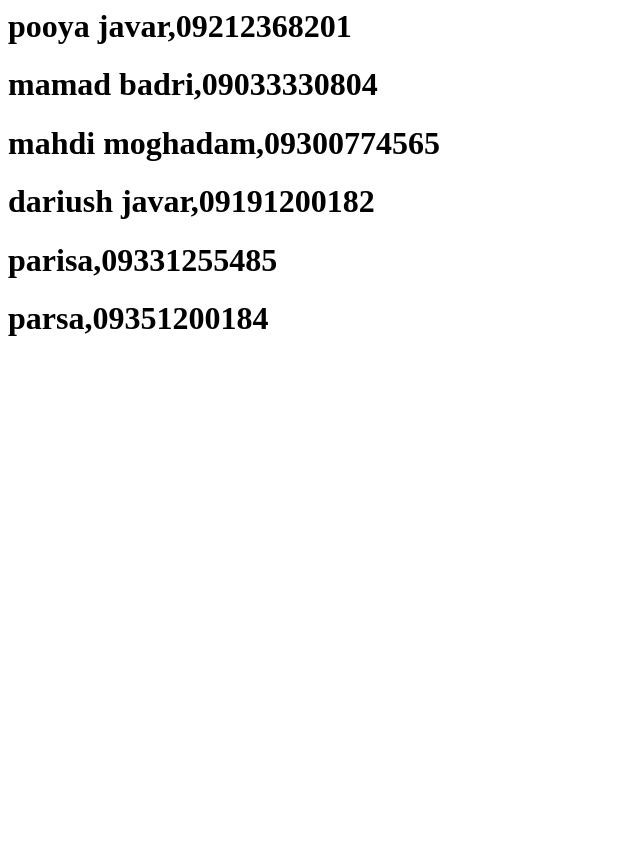
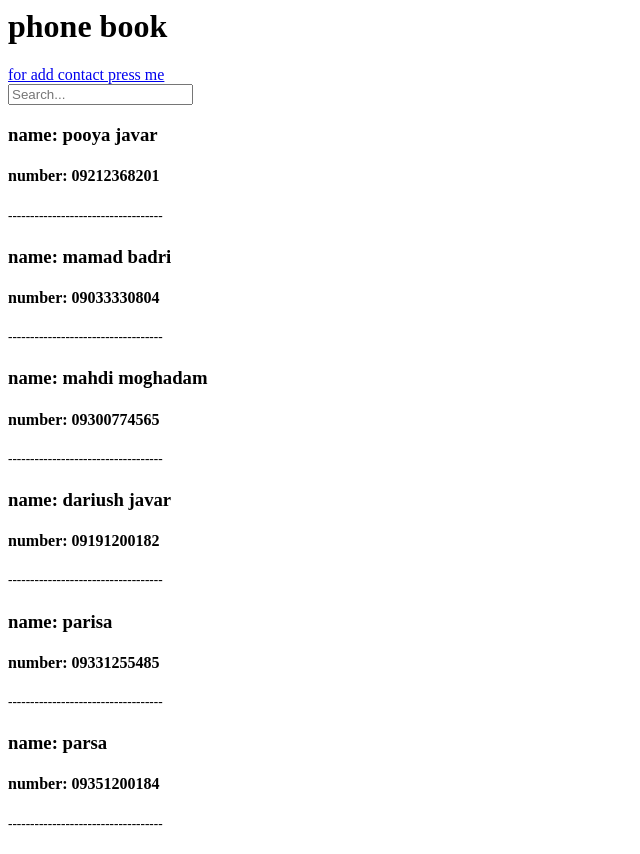
Before and after one commit to pooyajjj/phonebook, a Django app: page /phonebook/ in a window 1280 px wide. Shown: the whole page, without its empty margins (0-640 px from the left). Before the commit the page ends 800 px from the top, so only its background shows below. Run offline with Django 3.2, Linux system fonts and the light colour scheme; data comes from the database, SQL or seed files in the repository; both versions use the stored data as it was after the commit.

Commit message:
search complate

```diff
--- a/config/accounts/templates/tmp/phonebook.html
+++ b/config/accounts/templates/tmp/phonebook.html
@@ -1,6 +1,15 @@
+<h1>phone book</h1>
+<a href="/createcontact">for add contact press me</a>
+
+<form action="{% url 'search_results' %}" method="get">
+  <input name="q" type="text" placeholder="Search...">
+</form>
+
 {% for phonenum in phonenums %}
     <phonenum>
-        <h1>{{phonenum.name}},{{phonenum.phone_num}}</h1>
+        <h3>name: {{phonenum.name}} </h3>
+        <h4>number: {{phonenum.phone_num}}</h4>
+        <h5>-----------------------------------</h5>
 
     </phonenum>
 {% endfor %}
--- a/config/accounts/urls.py
+++ b/config/accounts/urls.py
@@ -1,10 +1,11 @@
 from django.urls import path
 from .views import signup, num
-from accounts.views import signup, Login
+from accounts.views import signup, Login,SearchResultsView
 
 urlpatterns = [
     path('signup/', signup.as_view(), name = 'signup'),
     path('', Login.as_view(), name = 'login'),
-    path('phonebook/',num, name ='phonebook')
+    path('phonebook/',num, name ='phonebook'),
+    path("search/", SearchResultsView.as_view(), name="search_results"),
 
 ]
--- a/config/accounts/views.py
+++ b/config/accounts/views.py
@@ -4,6 +4,9 @@ from django.views import View
 from django.contrib.auth import authenticate
 from django.core.exceptions import ValidationError
 from .models import phonenum
+from django.views.generic import TemplateView, ListView
+from django.db.models import Q
+
 
 class signup(View):
     def get(self, request):
@@ -59,3 +62,15 @@ def num(request):
         'phonenums': phonenum.objects.all()
     }
     return render (request,'tmp/phonebook.html',context)
+
+
+class SearchResultsView(ListView):
+    model = phonenum
+    template_name = 'tmp/search_results.html'
+
+    def get_queryset(self):
+        query = self.request.GET.get("q")
+        object_list = phonenum.objects.filter(
+            Q(name__icontains=query)
+        )
+        return object_list
```
Also changed, not shown: config/accounts/templates/tmp/search_results.html (added, +9 -0 lines), config/db.sqlite3.
